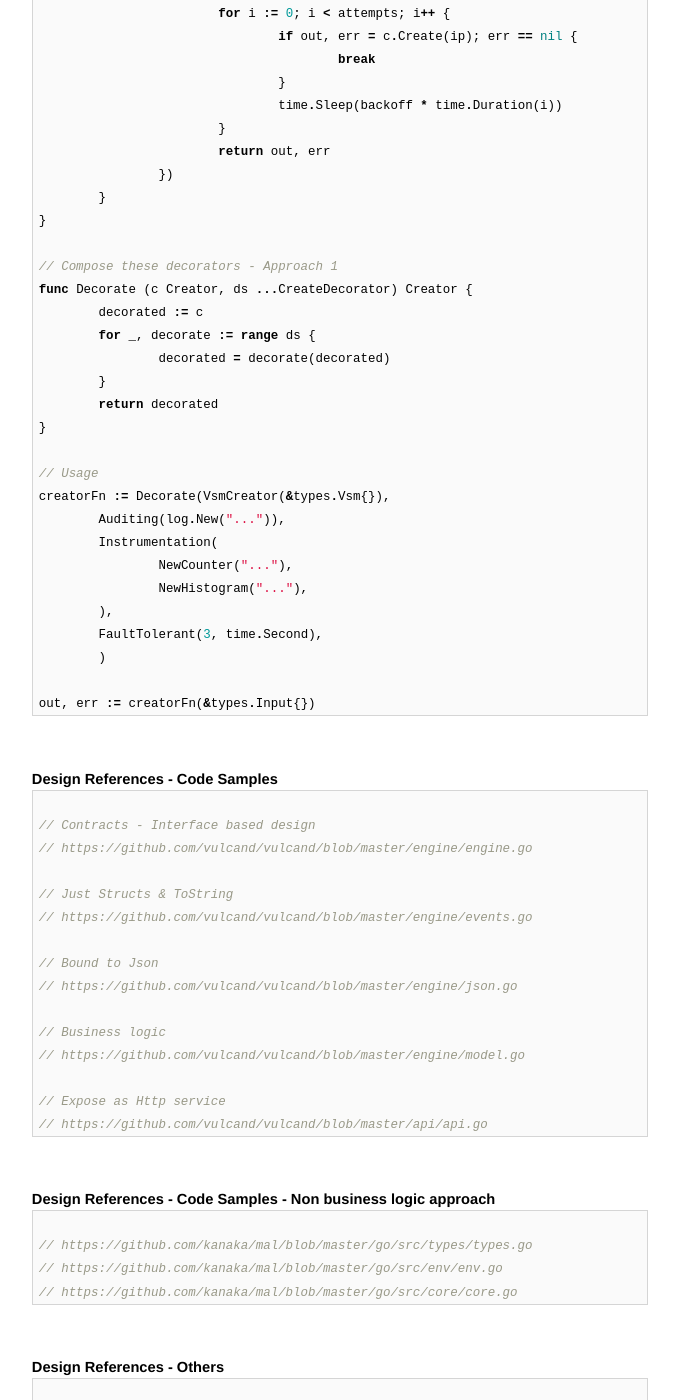
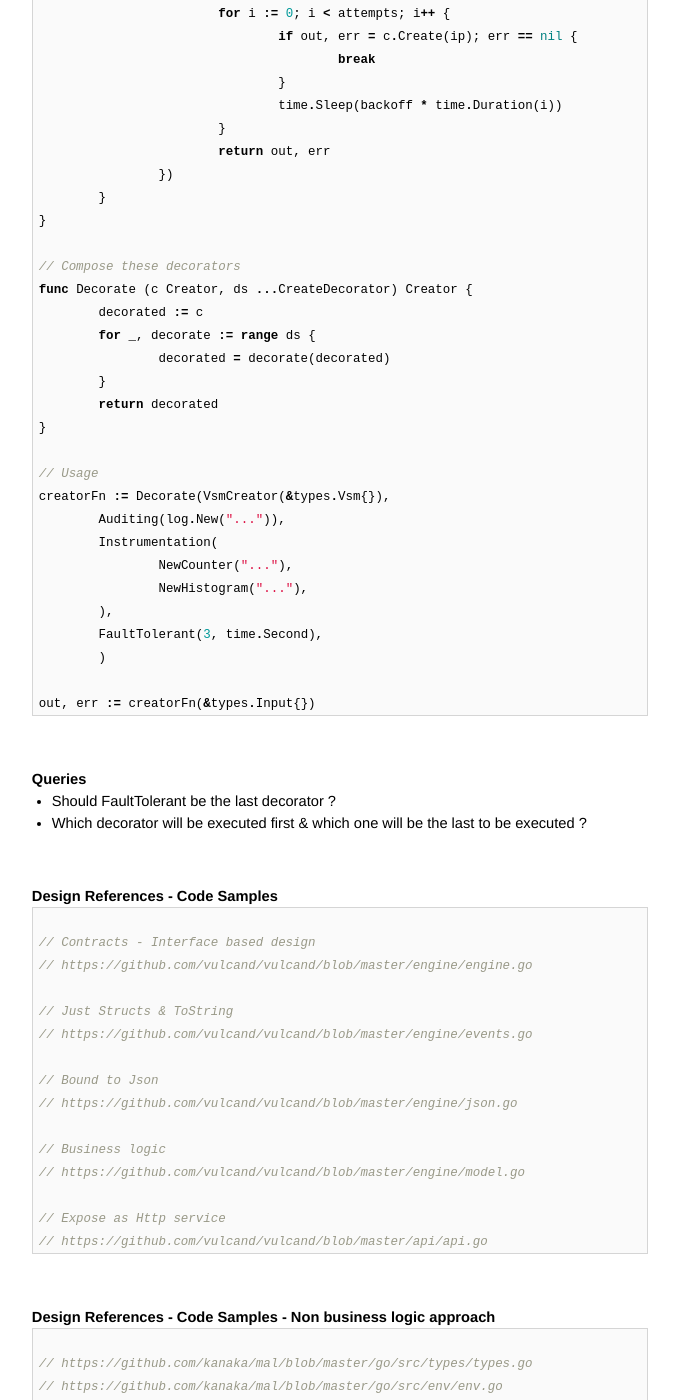
Before and after one commit to AmitKumarDas/amitkumardas.github.io, a Jekyll site: the page built from _posts/2016-07-14-my-golang-refresher.md, in a window 1280 px wide and 1400 px high, scrolled down 3035 px. Shown: the whole window, without its empty margins (300-979 px from the left). Built offline with Jekyll 4.4.1, drawn with Linux system fonts in a browser that asks for light colours.

Commit message:
Update 2016-07-14-my-golang-refresher.md

````diff
--- a/_posts/2016-07-14-my-golang-refresher.md
+++ b/_posts/2016-07-14-my-golang-refresher.md
@@ -158,7 +158,7 @@ func FaultTolerant(attempts int, backoff time.Duration) CreateDecorator {
 	}
 }
 
-// Compose these decorators - Approach 1
+// Compose these decorators
 func Decorate (c Creator, ds ...CreateDecorator) Creator {
 	decorated := c
 	for _, decorate := range ds {
@@ -179,6 +179,13 @@ creatorFn := Decorate(VsmCreator(&types.Vsm{}),
 
 out, err := creatorFn(&types.Input{})
 ```
+
+<br />
+
+### Queries
+
+- Should FaultTolerant be the last decorator ?
+- Which decorator will be executed first & which one will be the last to be executed ?
 
 <br />
 
````
